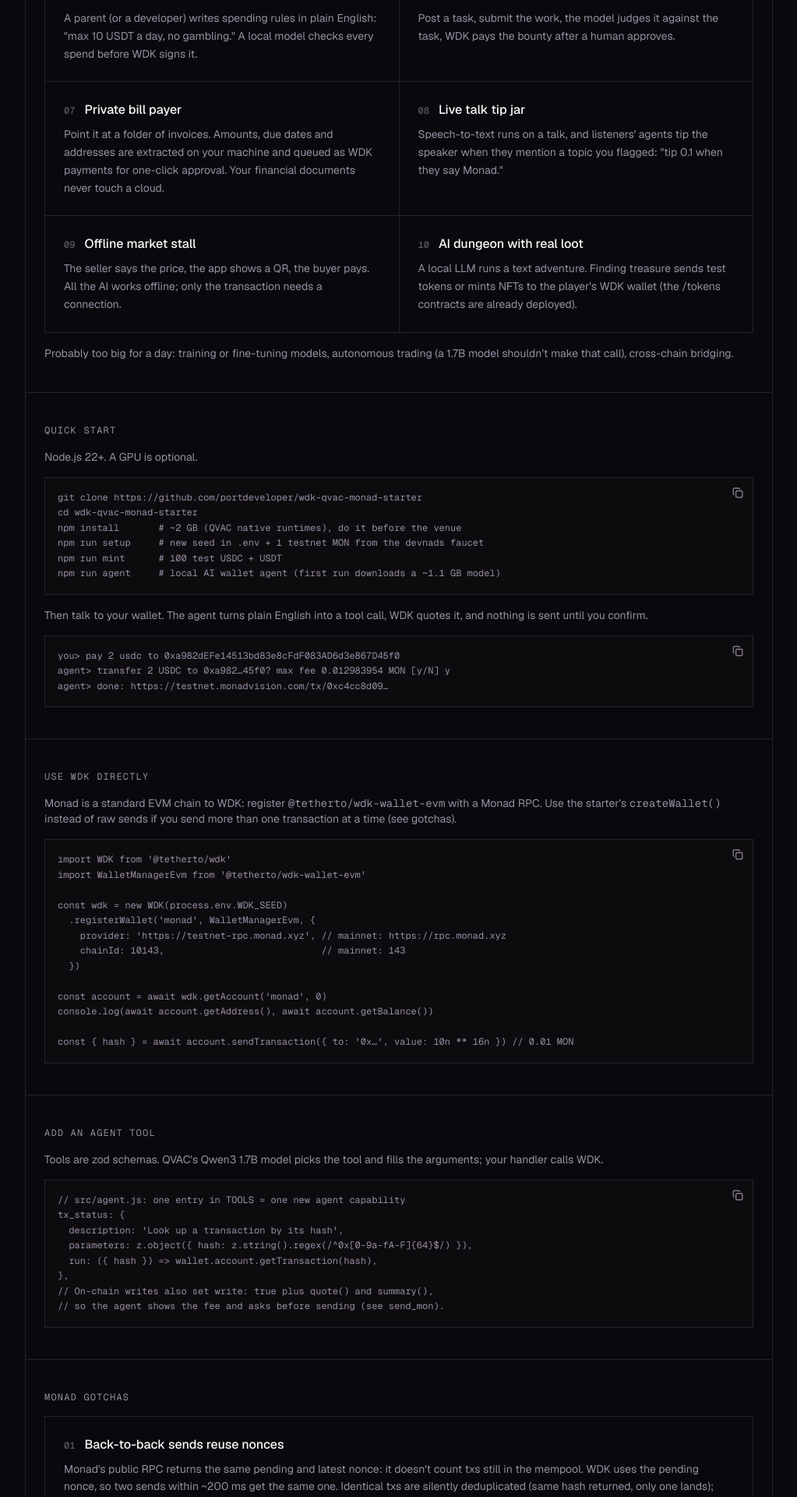
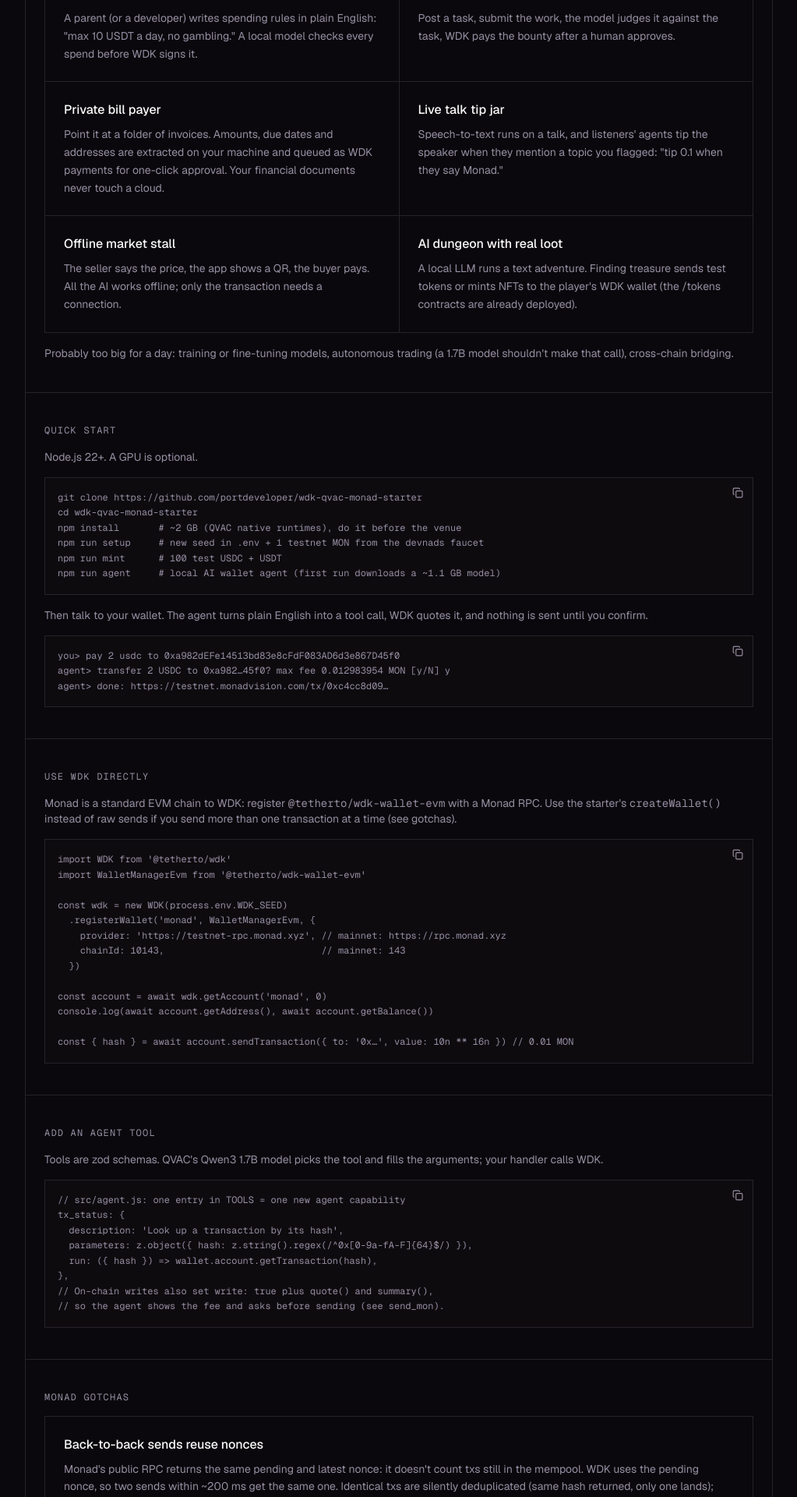
Before and after one commit to portdeveloper/devnads-com, a Next.js app: page /wdk in a window 1280 px wide. Shown: the part 1300-3220 px from the top of the page at 78% size, without its empty margins (128-1151 px from the left). Built offline with nearby package versions, Linux system fonts and the light colour scheme.

Commit message:
/wdk: drop card numbering

```diff
--- a/src/app/wdk/page.tsx
+++ b/src/app/wdk/page.tsx
@@ -218,10 +218,9 @@ export default function WdkPage() {
               and WDK holds the keys (no MetaMask). A chatbot with a send button is the starter, not a project.
             </p>
             <div className="grid grid-cols-1 md:grid-cols-2 gap-px bg-border border border-border">
-              {IDEAS.map((idea, i) => (
+              {IDEAS.map((idea) => (
                 <div key={idea.name} className="bg-background p-6 flex flex-col gap-2">
                   <h3 className="text-base font-medium text-foreground">
-                    <span className="font-mono text-xs text-muted-foreground/60 mr-3">{String(i + 1).padStart(2, "0")}</span>
                     {idea.name}
                   </h3>
                   <p className="text-sm text-muted-foreground leading-relaxed">{idea.body}</p>
@@ -263,10 +262,9 @@ export default function WdkPage() {
 
           <Section title="Monad gotchas">
             <div className="grid grid-cols-1 gap-px bg-border border border-border">
-              {GOTCHAS.map((g, i) => (
+              {GOTCHAS.map((g) => (
                 <div key={g.title} className="bg-background p-6 flex flex-col gap-2">
                   <h3 className="text-base font-medium text-foreground">
-                    <span className="font-mono text-xs text-muted-foreground/60 mr-3">{String(i + 1).padStart(2, "0")}</span>
                     {g.title}
                   </h3>
                   <p className="text-sm text-muted-foreground leading-relaxed">
```
